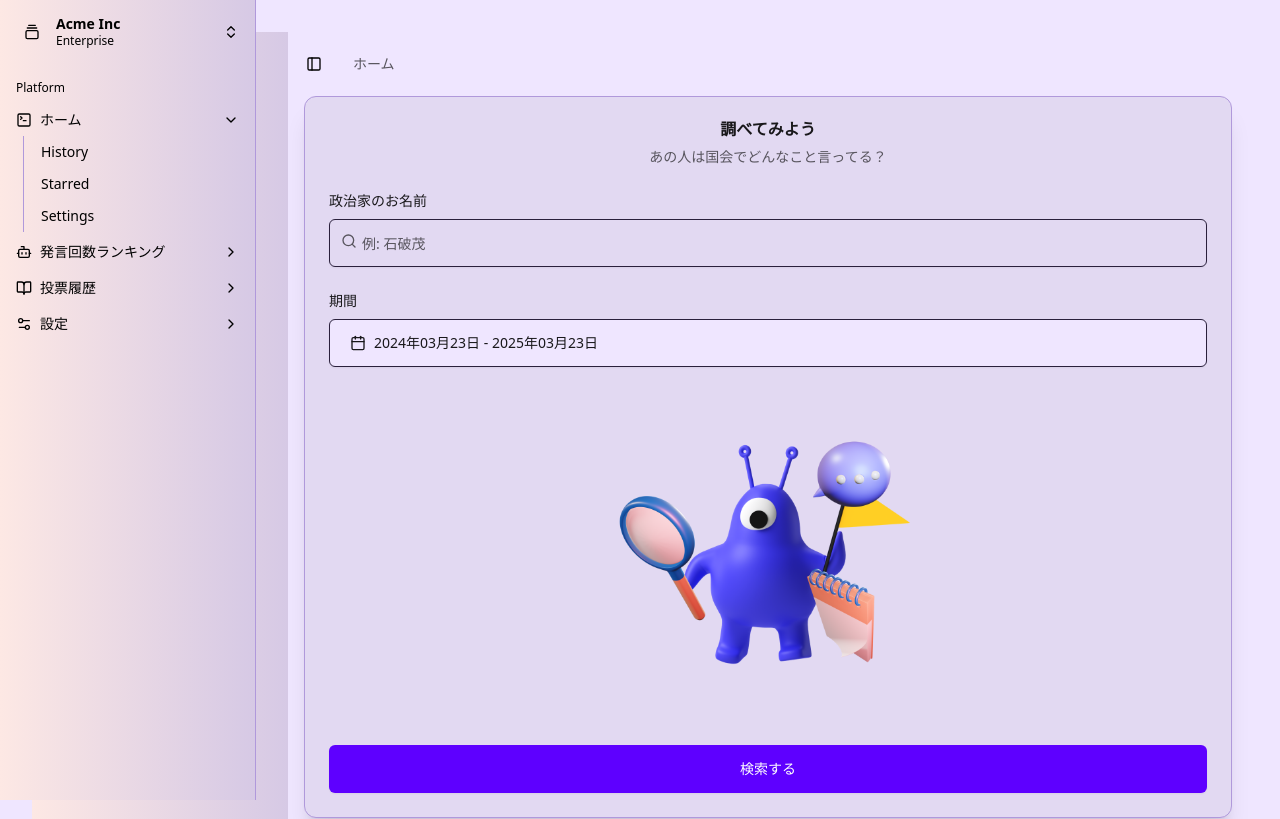
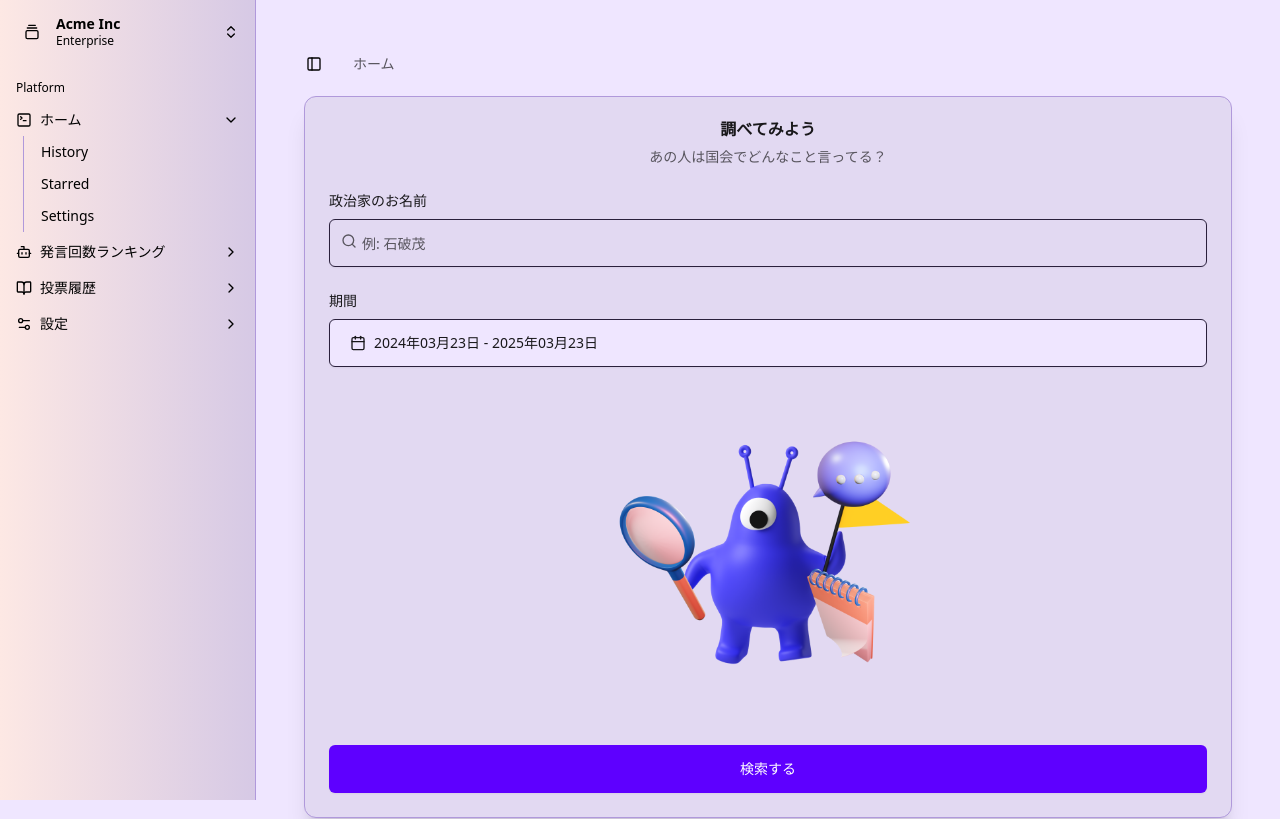
Before and after one commit to RH0128/sotsusei, a React (Vite) app: page / in a window 1280 px wide. Shown: the top 819 px of the page. Built offline with nearby package versions, Linux system fonts and the light colour scheme.

Commit message:
slidebar

```diff
--- a/src/components/ui/sidebar.jsx
+++ b/src/components/ui/sidebar.jsx
@@ -192,7 +192,7 @@ function Sidebar({
       {/* This is what handles the sidebar gap on desktop */}
       <div
         className={cn(
-          "relative h-svh w-(--sidebar-width) bg-linear-[to_right,#fde8e4,#d6c9e5] transition-[width] duration-200 ease-linear", // 背景色をグラデーションに設定
+          "relative h-svh w-(--sidebar-width)  transition-[width] duration-200 ease-linear", // 背景色をグラデーションに設定
           "group-data-[collapsible=offcanvas]:w-0",
           "group-data-[side=right]:rotate-180",
           variant === "floating" || variant === "inset"
```
